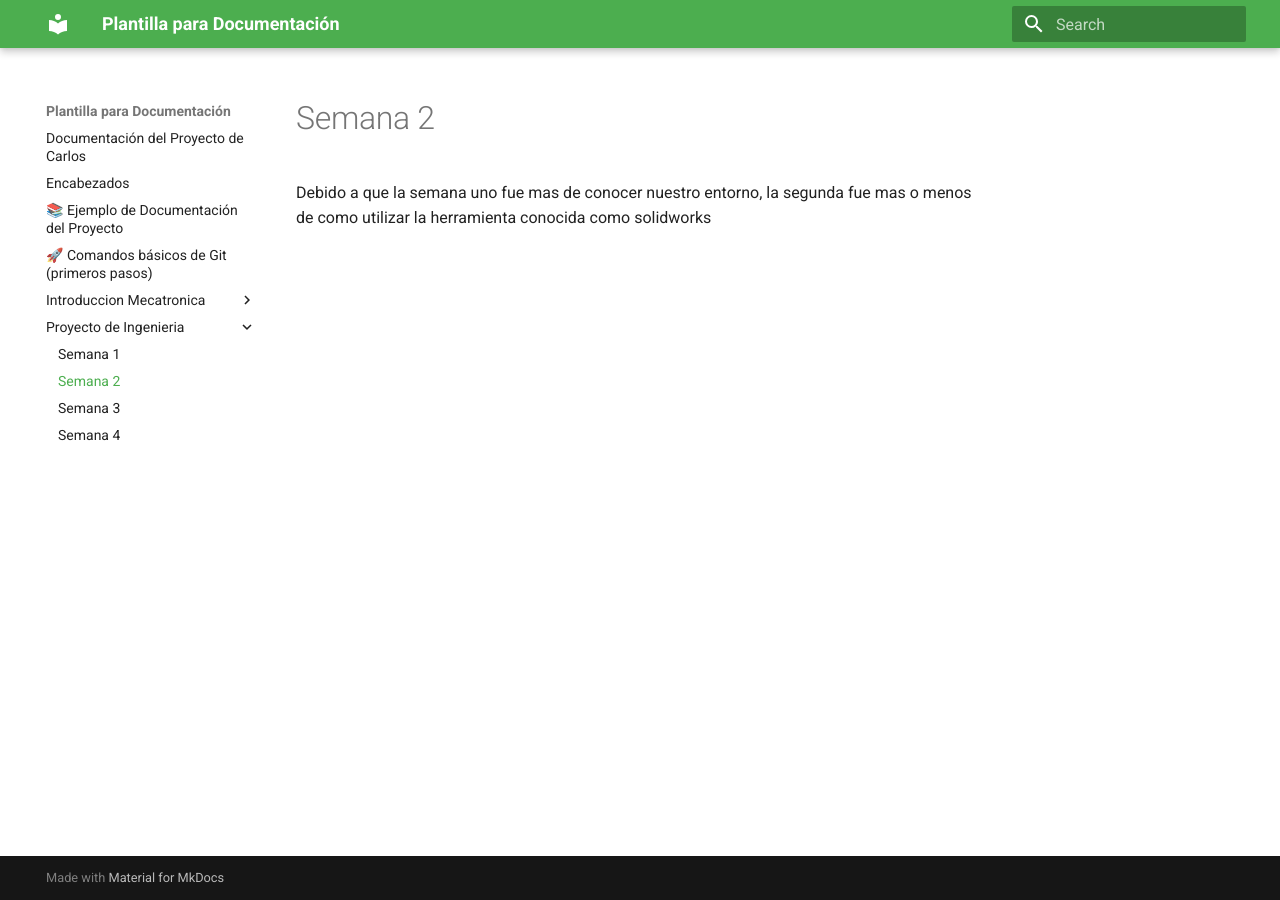
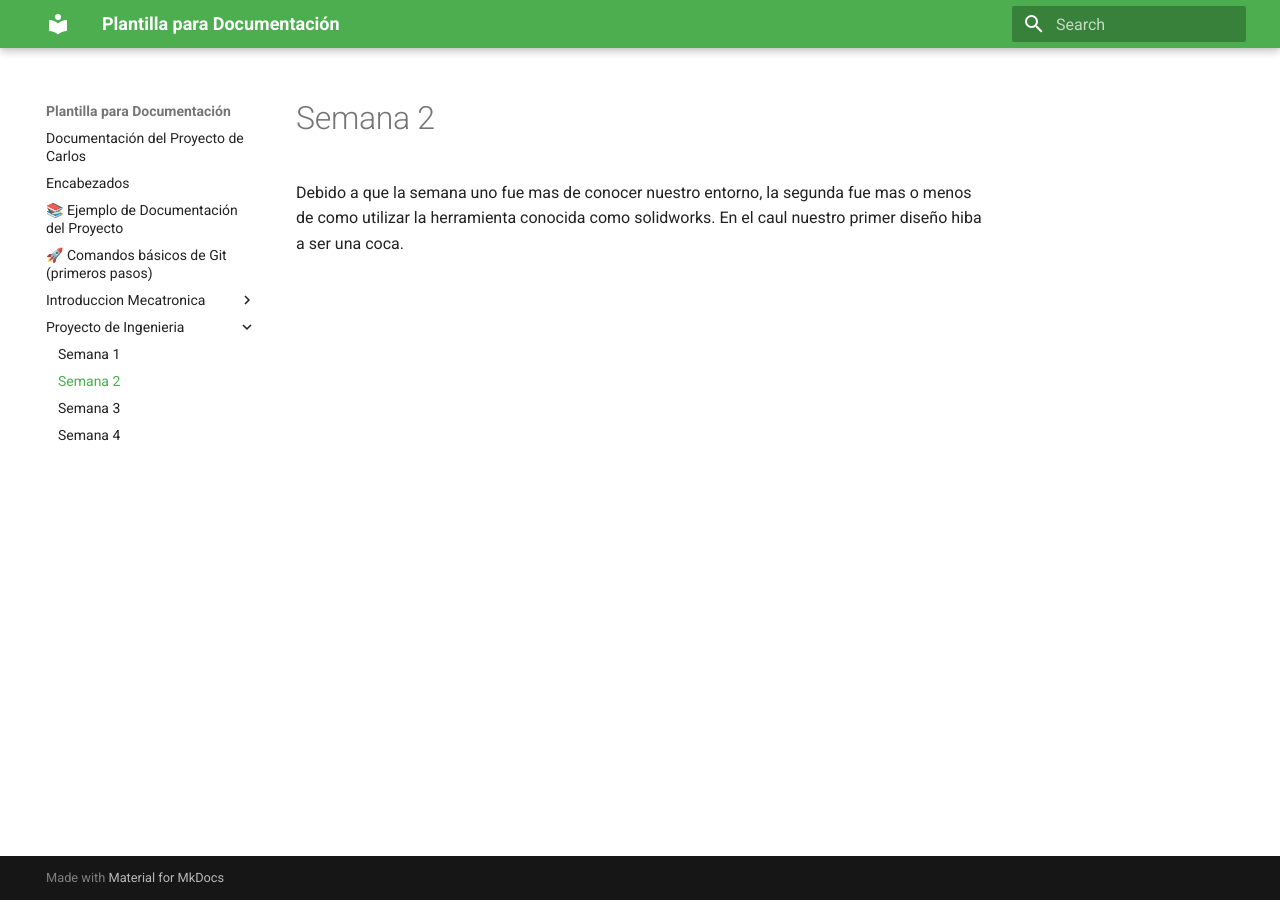
Before and after one commit to marinero2090-maker/Ibero_Puebla_Portafolio, an MkDocs documentation site: the page built from docs/Proyecto de Ingenieria/Semana 2.md, in a window 1280 px wide. Built offline with MkDocs 1.6.1 and Material for MkDocs 9.7.7, drawn with Linux system fonts in a browser that asks for light colours.

Commit message:
Semana 2

```diff
--- a/docs/Proyecto de Ingenieria/Semana 2.md
+++ b/docs/Proyecto de Ingenieria/Semana 2.md
@@ -1,2 +1,2 @@
 
-Debido a que la semana uno fue mas de conocer nuestro entorno,  la segunda fue mas o menos de como utilizar la herramienta conocida como solidworks
+Debido a que la semana uno fue mas de conocer nuestro entorno,  la segunda fue mas o menos de como utilizar la herramienta conocida como solidworks. En el caul nuestro primer diseño hiba a ser una coca.
```
